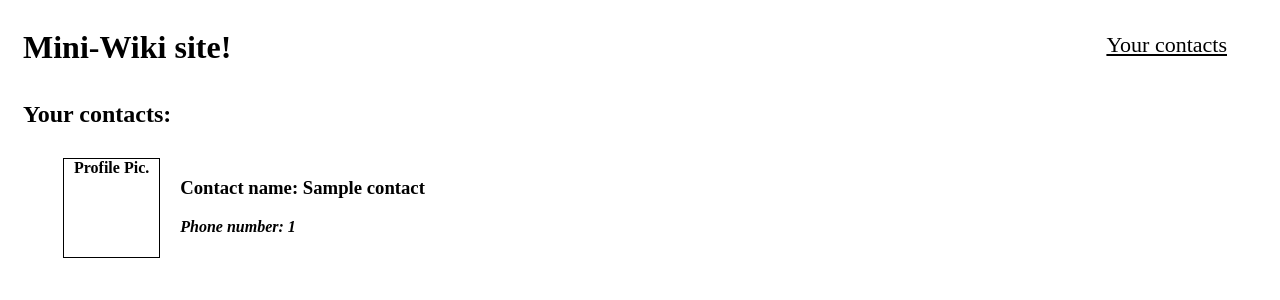
After one commit to hillel-i-python-pro-i-2022-08-26/homework__flask_routes__lukianitca_mykyta, a Flask app: template app/templates/all_contacts.html in a window 1280 px wide. The commit adds this page. Shown: the top 300 px of the page. Run offline with Flask 2, Linux system fonts and the light colour scheme; the template is opened without the code that fills it: most values are stand-ins (such as "Sample title", 1, 10 or a date in 2020).

Commit message:
Show all contacts template created

```diff
--- a/app/data_work/work_with_db.py
+++ b/app/data_work/work_with_db.py
@@ -24,7 +24,7 @@ class ContactsTable(UsersDB):
         return self.connection.execute("SELECT * FROM telephones WHERE pk=:pk;", {"pk": user_id}).fetchone()
 
     def get_all_records(self):
-        return self.connection.execute("SELECT * FROM telephones").fetchall()
+        return self.connection.execute("SELECT * FROM telephones ORDER BY contact_name").fetchall()
 
     def update_record(self, user_id: int, updates: dict):
         if not updates:
--- a/app/routes.py
+++ b/app/routes.py
@@ -82,4 +82,4 @@ def get_one_contact(user_id: int):
 def read_all_contacts():
     with ContactsTable() as contacts_table:
         contacts = contacts_table.get_all_records()
-        return "<br>".join([f'{el["contact_name"]}' for el in contacts])
+        return render_template("all_contacts.html", contacts=contacts)
--- /dev/null
+++ b/app/templates/all_contacts.html
@@ -0,0 +1,69 @@
+{% extends 'base.html' %}
+
+{% block style %}
+    .container {
+        box-sizing: border-box;
+    }
+
+    .contacts-header {
+        margin-bottom: 30px;
+    }
+
+    .contacts-list > li {
+        list-style-type: none;
+    }
+    .phone_number {
+        font-weight: bold;
+        font-style: italic;
+    }
+
+    .contact__info {
+        display: flex;
+        width: 400px;
+        height: 100px;
+        margin-top: 15px;
+    }
+
+    .contact__image {
+        border: black 1px solid;
+        text-align: center;
+    }
+
+    .contact__image h4 {
+        margin: auto 10px;
+        padding: auto;
+    }
+
+    .contact__data {
+        margin-left: 20px;
+    }
+
+    .empty-contacts {
+        font-size: 20px;
+    }
+{% endblock %}
+
+{% block content %}
+<div class="container">
+    <h2 class="contacts-header">Your contacts:</h2>
+    <ul class="contacts-list">
+        {% if contacts %}
+            {% for contact in contacts %}
+                <li class="contact">
+                    <div class="contact__info">
+                        <div class="contact__image">
+                            <h4>Profile Pic.</h4>
+                        </div>
+                        <div class="contact__data">
+                            <h3>Contact name: {{ contact['contact_name'] }}</h3>
+                            <p class="phone_number">Phone number: {{ contact['phone_number'] }}</p>
+                        </div>
+                    </div>
+                </li>
+            {% endfor %}
+        {% else %}
+            <p class="empty-contacts">Sorry, it is empty for now :(</p>
+        {% endif %}
+    </ul>
+</div>
+{% endblock %}
--- a/app/templates/base.html
+++ b/app/templates/base.html
@@ -3,6 +3,9 @@
 <head>
     <meta charset="UTF-8">
     <title>{{ title }}</title>
+    <style>
+        {% block style %}{% endblock %}
+    </style>
 </head>
 <body>
     <div style="margin: 0 15px">
```
